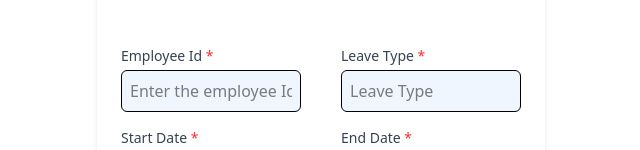
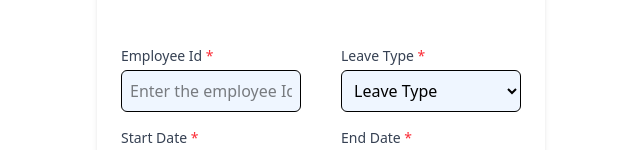
Before and after one commit to heshanjeewantha/salarymangement_mern, a React (Vite) app in the folder myviteapp/: page / in a window 1280 px wide. Shown: the part 198-348 px from the top of the page, without its empty margins (319-959 px from the left). Built offline with nearby package versions, Linux system fonts and the light colour scheme.

Commit message:
add option to the input area

```diff
--- a/myviteapp/src/pages/Leaveform.jsx
+++ b/myviteapp/src/pages/Leaveform.jsx
@@ -92,17 +92,26 @@ const Leaveform = () => {
 
 
   <div className="w-1/2">
-    <label className="block text-sm font-medium text-gray-700">Leave Type <span className="text-red-500">*</span></label>
-    <input
-      type="number"
+  <label className="block text-sm font-medium text-gray-700">
+    Leave Type <span className="text-red-500">*</span>
+  </label>
+  <select
     name="leaveType"
     value={leave.leaveType}
     onChange={handleChange}
     className="w-full mt-1 p-2 border rounded-md bg-blue-50"
-      placeholder="Leave Type"
     required
-    />
+  >
+    <option value=""> Leave Type </option>
+    <option value="Sick">Sick</option>
+    <option value="Casual">Casual</option>
+    <option value="Earned">Earned</option>
+    <option value="Maternity">Maternity</option>
+    <option value="Paternity">Paternity</option>
+    <option value="Unpaid">Unpaid</option>
+  </select>
 </div>
+
 </div>
 
 
```
Lines whose indentation alone changed are shown as unchanged.
